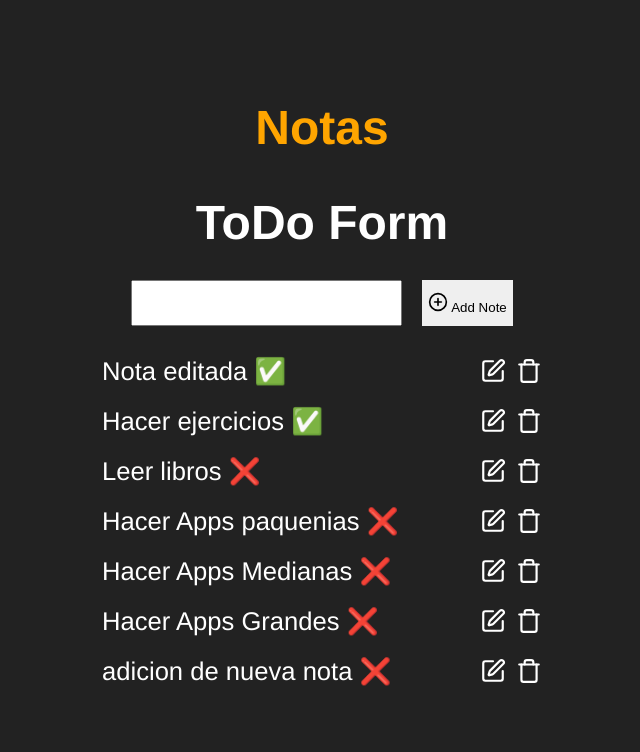
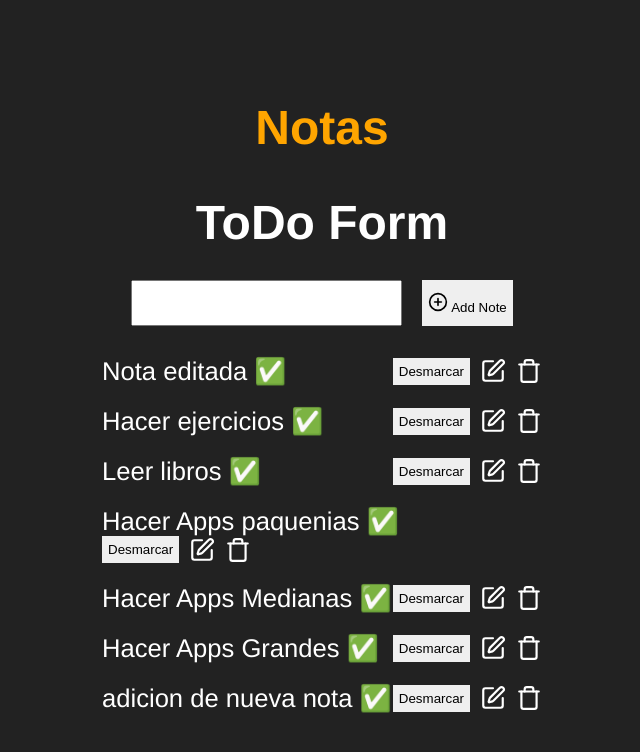
Before and after one commit to FernandoAlmaraz/LISTA_DE_TAREAS, a React (Vite) app: page / in a window 1280 px wide. Shown: the top 752 px of the page, without its empty margins (318-958 px from the left). Built offline with nearby package versions, Linux system fonts and the light colour scheme; data requests are answered from the project's data file.

Commit message:
feat: change status of notes

```diff
--- a/db.json
+++ b/db.json
@@ -13,27 +13,27 @@
     {
       "id": "4",
       "text": "Leer libros",
-      "completed": false
+      "completed": true
     },
     {
       "id": "5",
       "text": "Hacer Apps paquenias",
-      "completed": false
+      "completed": true
     },
     {
       "id": "6",
       "text": "Hacer Apps Medianas",
-      "completed": false
+      "completed": true
     },
     {
       "id": "7",
       "text": "Hacer Apps Grandes",
-      "completed": false
+      "completed": true
     },
     {
       "id": "ce50",
       "text": "adicion de nueva nota",
-      "completed": false
+      "completed": true
     }
   ]
 }
--- a/src/components/TodoApp.jsx
+++ b/src/components/TodoApp.jsx
@@ -51,6 +51,26 @@ function TodoApp(){
          })
         );
     };
+    const checkAsCompleted = async(noteId)=> {
+        try {
+            const note = notes.find(note => note.id === noteId);
+            const response = await fetch(`http://localhost:3000/notas/${noteId}`,{
+                method: "PATCH",
+                headers: {
+                    "Content-Type": "application-json",
+                },
+                body: JSON.stringify({ completed: !note.completed })
+            })
+            if (!response.ok) {
+            throw new Error(`Error al actualizar el estado de la nota`);
+
+             }
+            const updatedStatusNote = await response.json()
+            setNotes(notes.map(note => note.id === noteId ? updatedStatusNote: note))
+        } catch (error) {
+
+        }
+    }
 
 
     return (
@@ -66,6 +86,9 @@ function TodoApp(){
                             {note.text} {note.completed ? "✅" : "❌" }
                          </span>
                         <div className={styles.iconsContainer}>
+                            <button onClick={() => checkAsCompleted(note.id) } >
+                                {note.completed ? "Desmarcar": "Completar"}
+                            </button>
                             <SquarePen size={26}  onClick={()=> setNoteEditingId(note.id)} />
                             <Trash  onClick={()=>deleteNote(note.id)}  size={26} />
                         </div>
```
